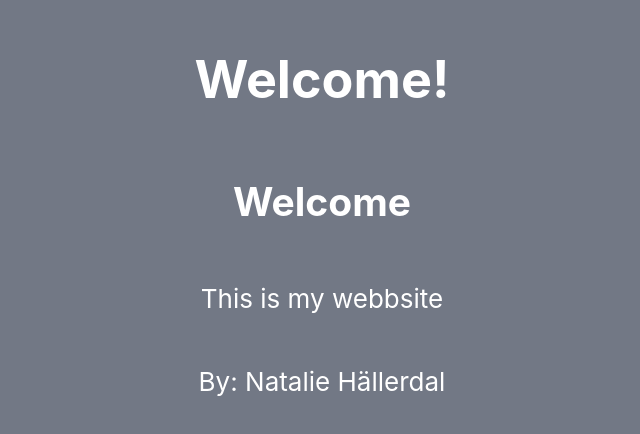
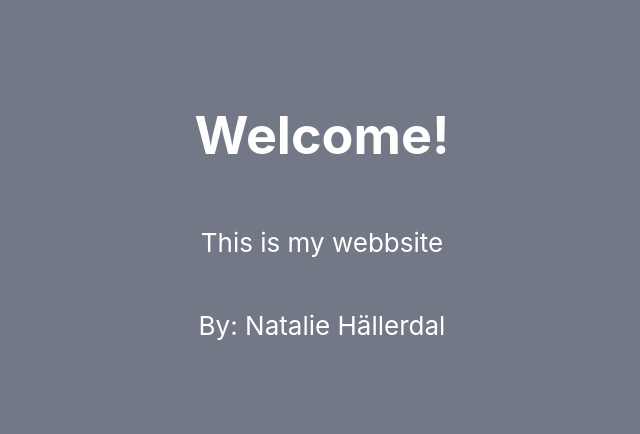
Before and after one commit to natta1995/Webbshop-BooksByHeart, a React (Create React App) app: page / in a window 1280 px wide. Shown: the part 182-616 px from the top of the page, without its empty margins (318-958 px from the left). Built offline with nearby package versions, Linux system fonts and the light colour scheme.

Commit message:
"Remove h2"

```diff
--- a/src/App.js
+++ b/src/App.js
@@ -5,7 +5,6 @@ function App() {
     <div className="App">
       <header className="App-header">
         <h1>Welcome!</h1>
-        <h2>Welcome</h2>
         <p>This is my webbsite</p>
         <p>By: Natalie Hällerdal</p>
       </header>
```
